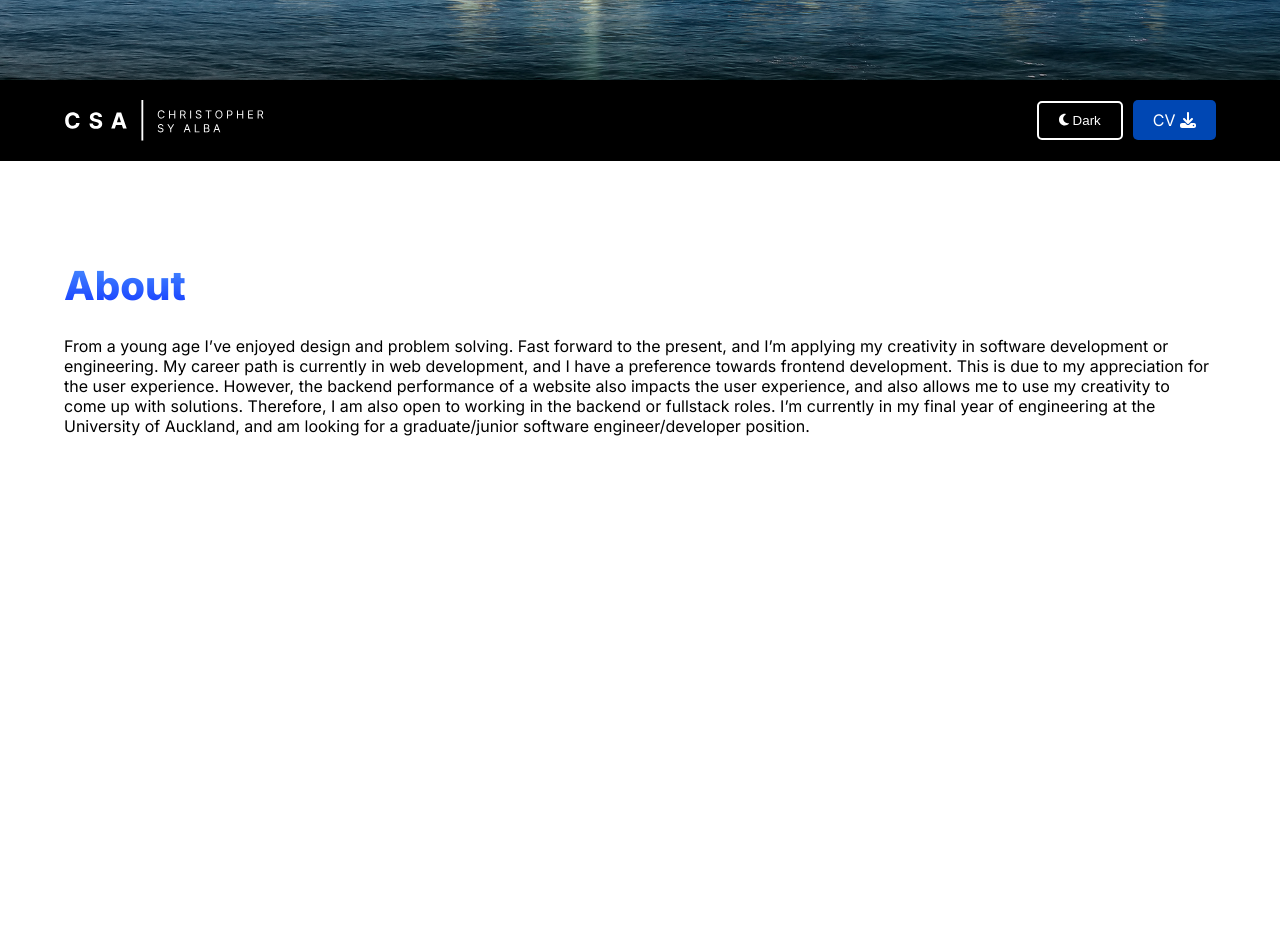
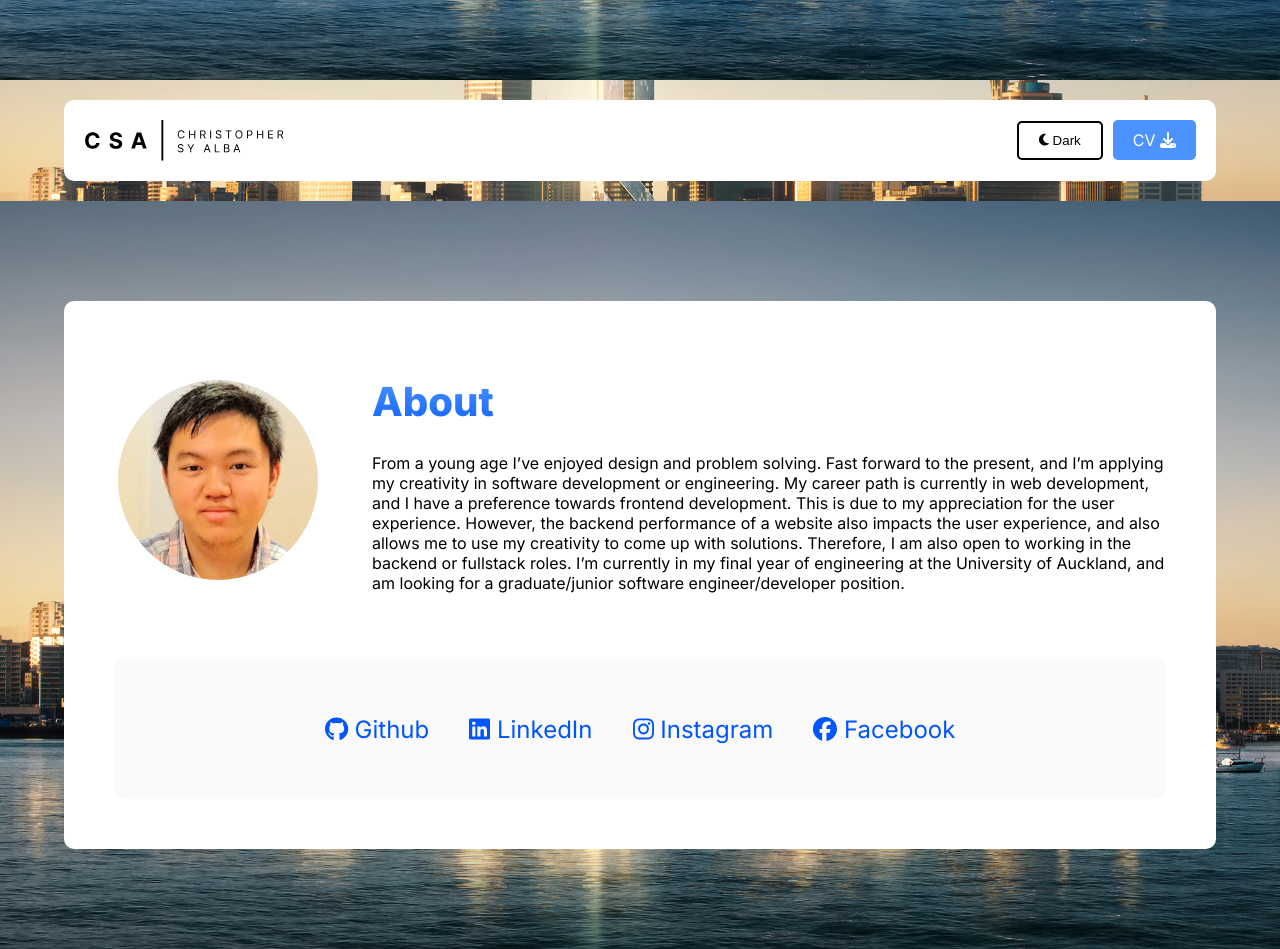
Before and after one commit to christopher-alba/personal-portfolio, a React (Create React App) app: page / in a window 1280 px wide. Shown: the part 720-1669 px from the top of the page. Before the commit the page ends 1256 px from the top, so only its background shows below. Built offline with nearby package versions, Linux system fonts and the light colour scheme.

Commit message:
complete about section

```diff
--- a/package.json
+++ b/package.json
@@ -6,6 +6,7 @@
     "@emotion/react": "^11.9.0",
     "@emotion/styled": "^11.8.1",
     "@fortawesome/fontawesome-svg-core": "^6.1.1",
+    "@fortawesome/free-brands-svg-icons": "^6.2.0",
     "@fortawesome/free-regular-svg-icons": "^6.1.1",
     "@fortawesome/free-solid-svg-icons": "^6.1.1",
     "@fortawesome/react-fontawesome": "^0.1.18",
--- a/src/components/Navbar/Navbar.tsx
+++ b/src/components/Navbar/Navbar.tsx
@@ -1,8 +1,13 @@
 import React, { FC, useContext } from "react";
-import { NavbarMainDiv, StyledButton, StyledLinkButton } from "./styled";
+import {
+  NavbarInner,
+  NavbarMainDiv,
+  StyledButton,
+  StyledContainer,
+  StyledLinkButton,
+} from "./styled";
 import Brand from "../../svg/Brand";
 import { DefaultTheme, ThemeContext } from "styled-components";
-import { Container } from "@mui/system";
 import { FontAwesomeIcon } from "@fortawesome/react-fontawesome";
 import { faDownload, faMoon, faSun } from "@fortawesome/free-solid-svg-icons";
 import themes from "../../themes/schema.json";
@@ -19,14 +24,9 @@ const Navbar: FC<{
   };
   return (
     <NavbarMainDiv>
-      <Container
-        style={{
-          display: "flex",
-          alignItems: "center",
-          justifyContent: "space-between",
-        }}
-      >
-        <Brand color={theme.colors.primary} height="auto" width="200px" />
+      <StyledContainer>
+        <NavbarInner>
+          <Brand color={theme.colors.secondary} height="auto" width="200px" />
           <div
             style={{
               display: "flex",
@@ -46,7 +46,8 @@ const Navbar: FC<{
               CV <FontAwesomeIcon icon={faDownload} />
             </StyledLinkButton>
           </div>
-      </Container>
+        </NavbarInner>
+      </StyledContainer>
     </NavbarMainDiv>
   );
 };
--- a/src/components/Navbar/styled.ts
+++ b/src/components/Navbar/styled.ts
@@ -1,15 +1,28 @@
+import Container from "@mui/material/Container";
 import { Link } from "react-router-dom";
 import styled from "styled-components";
 
 export const NavbarMainDiv = styled("div")`
-  background: ${({ theme }) => theme.colors.secondary};
+  background: url("/images/skyline.jpg");
+  background-position: center;
+  background-repeat: no-repeat;
+  background-size: cover;
+  background-attachment: fixed;
   width: 100%;
-  height: 100%;
   padding: 20px 0;
 `;
 
+export const StyledContainer = styled(Container)``;
+export const NavbarInner = styled("div")`
+  display: flex;
+  align-items: center;
+  justify-content: space-between;
+  padding: 20px;
+  background: ${({ theme }) => theme.colors.primary};
+  border-radius: 10px;
+`;
 export const StyledLinkButton = styled(Link)`
-  color: ${({ theme }) => theme.colors.primary};
+  color: white;
   text-decoration: none;
   background: ${({ theme }) => theme.colors.tertiary2};
   padding: 10px 20px;
@@ -22,13 +35,13 @@ export const StyledLinkButton = styled(Link)`
 `;
 
 export const StyledButton = styled("button")`
-  color: ${({ theme }) => theme.colors.primary};
-  background: ${({ theme }) => theme.colors.secondary};
+  color: ${({ theme }) => theme.colors.secondary};
+  background: ${({ theme }) => theme.colors.primary};
   padding: 10px 20px;
   border-radius: 5px;
   transition: 300ms;
   margin-right: 10px;
-  border: 2px solid ${({ theme }) => theme.colors.primary};
+  border: 2px solid ${({ theme }) => theme.colors.secondary};
   &:hover {
     background: ${({ theme }) => theme.colors.primary};
     color: ${({ theme }) => theme.colors.secondary};
--- a/src/pages/MainPage/About/About.tsx
+++ b/src/pages/MainPage/About/About.tsx
@@ -1,24 +1,81 @@
-import { Container } from "@mui/system";
+import { FontAwesomeIcon } from "@fortawesome/react-fontawesome";
 import React, { FC } from "react";
-import { StyledHeading } from "./styled";
-
+import {
+  MainDiv,
+  ProfileDesc,
+  ProfileDescDiv,
+  ProfileDiv,
+  ProfilePicture,
+  ProfileTopDiv,
+  SocialLinksDiv,
+  StyledAnchor,
+  StyledContainer,
+  StyledHeading,
+} from "./styled";
+import {
+  faFacebook,
+  faInstagram,
+  faLinkedin,
+  faGithub,
+} from "@fortawesome/free-brands-svg-icons";
 const About: FC = () => {
   return (
-    <Container style={{ marginTop: "100px", marginBottom: "100px" }}>
-      <StyledHeading>About</StyledHeading>
-      <p>
-        From a young age I’ve enjoyed design and problem solving. Fast forward
-        to the present, and I’m applying my creativity in software development
-        or engineering. My career path is currently in web development, and I
-        have a preference towards frontend development. This is due to my
-        appreciation for the user experience. However, the backend performance
-        of a website also impacts the user experience, and also allows me to use
-        my creativity to come up with solutions. Therefore, I am also open to
-        working in the backend or fullstack roles. I’m currently in my final
-        year of engineering at the University of Auckland, and am looking for a
-        graduate/junior software engineer/developer position.
-      </p>
-    </Container>
+    <MainDiv>
+      <StyledContainer>
+        <ProfileDiv>
+          <ProfileTopDiv>
+            <ProfilePicture src="/images/profileImage.png"></ProfilePicture>
+            <ProfileDescDiv>
+              <StyledHeading>About</StyledHeading>
+              <ProfileDesc>
+                From a young age I’ve enjoyed design and problem solving. Fast
+                forward to the present, and I’m applying my creativity in
+                software development or engineering. My career path is currently
+                in web development, and I have a preference towards frontend
+                development. This is due to my appreciation for the user
+                experience. However, the backend performance of a website also
+                impacts the user experience, and also allows me to use my
+                creativity to come up with solutions. Therefore, I am also open
+                to working in the backend or fullstack roles. I’m currently in
+                my final year of engineering at the University of Auckland, and
+                am looking for a graduate/junior software engineer/developer
+                position.
+              </ProfileDesc>
+            </ProfileDescDiv>
+          </ProfileTopDiv>
+          <SocialLinksDiv>
+            <StyledAnchor
+              href="https://github.com/christopher-alba"
+              target="_blank"
+              rel="noopener noreferrer"
+            >
+              <FontAwesomeIcon icon={faGithub} /> Github{" "}
+            </StyledAnchor>
+            <StyledAnchor
+              href="https://www.linkedin.com/in/christopher-alba"
+              target="_blank"
+              rel="noopener noreferrer"
+            >
+              <FontAwesomeIcon icon={faLinkedin} /> LinkedIn{" "}
+            </StyledAnchor>
+            <StyledAnchor
+              href="https://www.instagram.com/alba.sy.chris/"
+              target="_blank"
+              rel="noopener noreferrer"
+            >
+              <FontAwesomeIcon icon={faInstagram} /> Instagram{" "}
+            </StyledAnchor>
+            <StyledAnchor
+              href="https://www.facebook.com/christopher.alba.357/"
+              target="_blank"
+              rel="noopener noreferrer"
+            >
+              <FontAwesomeIcon icon={faFacebook} /> Facebook{" "}
+            </StyledAnchor>
+          </SocialLinksDiv>
+        </ProfileDiv>
+      </StyledContainer>
+    </MainDiv>
   );
 };
 
--- a/src/pages/MainPage/About/styled.ts
+++ b/src/pages/MainPage/About/styled.ts
@@ -1,4 +1,27 @@
+import { Container } from "@mui/material";
 import styled from "styled-components";
+
+export const MainDiv = styled("div")`
+  display: flex;
+  align-items: center;
+  justify-content: center;
+  height: fit-content;
+  width: 100%;
+  background: url("/images/skyline.jpg");
+  background-position: center;
+  background-repeat: no-repeat;
+  background-size: cover;
+  background-attachment: fixed;
+`;
+
+export const StyledContainer = styled(Container)`
+  margin-top: 100px;
+  margin-bottom: 100px;
+  @media (max-width: 900px) {
+    margin-top: 20px;
+    margin-bottom: 20px;
+  }
+`;
 
 export const StyledHeading = styled("h1")`
   background: linear-gradient(
@@ -13,3 +36,67 @@ export const StyledHeading = styled("h1")`
   font-size: 2.5rem;
   font-weight: 800;
 `;
+
+export const ProfileDiv = styled("div")`
+  background: ${({ theme }) => theme.colors.primary};
+  max-width: 100%;
+  min-height: 300px;
+  border-radius: 10px;
+  padding: 50px;
+`;
+export const ProfileTopDiv = styled("div")`
+  display: flex;
+  align-items: center;
+  justify-content: space-between;
+  @media (max-width: 900px) {
+    flex-direction: column;
+  }
+`;
+export const ProfileDesc = styled("p")``;
+export const ProfileDescDiv = styled("div")`
+  padding-left: 50px;
+  @media (max-width: 900px) {
+    text-align: center;
+    padding-left: 0;
+  }
+`;
+export const ProfilePicture = styled("img")`
+  height: 200px;
+  width: 200px;
+  border: 4px solid ${({ theme }) => theme.colors.primary};
+  border-radius: 50%;
+  @media (max-width: 900px) {
+    margin: 0 auto;
+  }
+`;
+
+export const SocialLinksDiv = styled("div")`
+  background: ${({ theme }) => {
+    if (theme.name === "light") {
+      return "#fafafa";
+    } else {
+      return "#2b2b2b";
+    }
+  }};
+  max-width: 100%;
+  min-height: 100px;
+  margin-top: 50px;
+  border-radius: 10px;
+  padding: 20px;
+  display: flex;
+  align-items: center;
+  justify-content: center;
+  @media (max-width: 900px) {
+    flex-direction: column;
+  }
+`;
+
+export const StyledAnchor = styled("a")`
+  margin: 20px;
+  font-size: 1.5rem;
+  text-decoration: none;
+  color: ${({ theme }) => theme.colors.tertiary};
+  &:hover {
+    color: ${({ theme }) => theme.colors.tertiary2};
+  }
+`;
--- a/src/themes/schema.json
+++ b/src/themes/schema.json
@@ -8,7 +8,7 @@
       "primaryHover": "lightgray",
       "secondaryHover": "darkgray",
       "dropShadow": "rgba(0,0,0,0.3)",
-      "tertiary": "#001aff",
+      "tertiary": "#0055ff",
       "tertiary2": "rgba(0, 102, 255, 0.7)",
       "tertiary3": "#8F00FF",
       "tertiary4": "#8724b5",
```
Also changed, not shown: 1 other file (tests, documents, lock files or other folders). Lines whose indentation alone changed are shown as unchanged.
